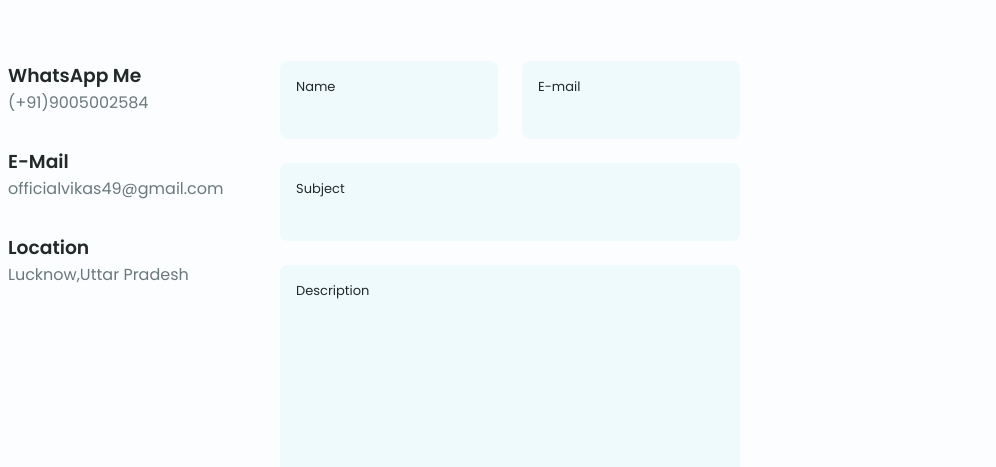
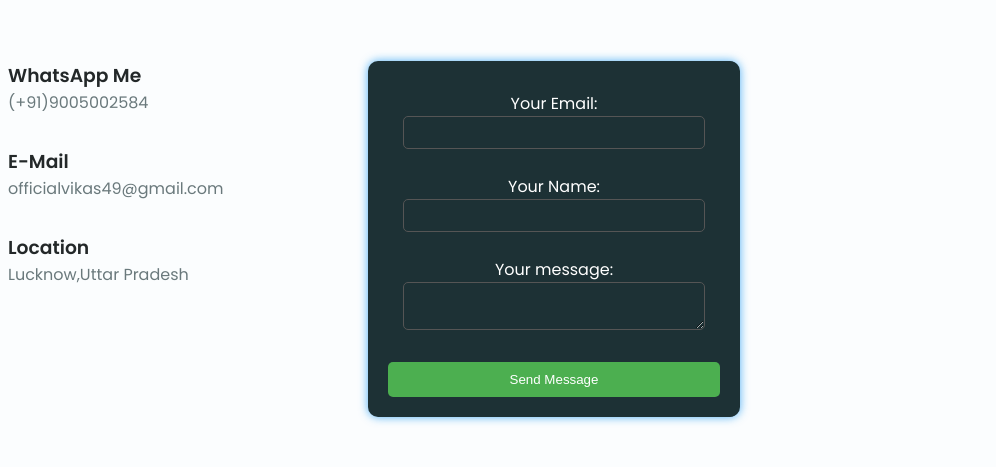
Before and after one commit to IVikaas/Portfolio.Vikas, a plain HTML site: page index.html in a window 1280 px wide. Shown: the part 5217-5684 px from the top of the page, 284-1280 px from the left. Drawn offline with nearby package versions, Linux system fonts and the light colour scheme.

Commit message:
Update index.html
added email sending feature

```diff
--- a/index.html
+++ b/index.html
@@ -918,7 +918,7 @@
                     </div>
                 </div>
 
-                <form action="" class="contact__form grid">
+<!--                 <form action="" class="contact__form grid">
                     <div class="contact__inputs grid">
                         <div class="contact__content">
                             <label for="" class="contact__label">Name</label>
@@ -947,7 +947,65 @@
                             <i class="uil uil-message button__icon"></i>
                         </a>
                     </div>
-                </form>
+                </form> -->
+
+
+
+                <form action="https://formspree.io/f/mzbnppzb" method="POST" style="
+        background-color: #1D3135; /* Dark form background color */
+        padding: 20px;
+        border-radius: 10px;
+        box-shadow: 0 0 10px rgba(5, 143, 241, 0.7);
+        max-width: 450px;
+        width: 100%;
+        text-align: center;">
+
+        <label style="display: block; margin: 10px 0; color: #fff;">Your Email:
+            <input type="email" name="email" style="
+                width: calc(100% - 30px);
+                padding: 8px;
+                margin-bottom: 15px;
+                border: 1px solid #555;
+                border-radius: 5px;
+                background-color: #1D3135; /* Dark input background color */
+                color: #fff;">
+        </label>
+
+        <label style="display: block; margin: 10px 0; color: #fff;">Your Name:
+            <input type="text" name="name" style="
+                width: calc(100% - 30px);
+                padding: 8px;
+                margin-bottom: 15px;
+                border: 1px solid #555;
+                border-radius: 5px;
+                background-color: #1D3135; /* Dark input background color */
+                color: #fff;">
+        </label>
+
+        <label style="display: block; margin: 10px 0; color: #fff;">Your message:
+            <textarea name="message" style="
+                width: calc(100% - 30px);
+                padding: 8px;
+                margin-bottom: 15px;
+                border: 1px solid #555;
+                border-radius: 5px;
+                background-color: #1D3135; /* Dark input background color */
+                color: #fff;"></textarea>
+        </label>
+
+        <button type="submit" style="
+            background-color: #4CAF50; /* Green button color */
+            color: #fff;
+            padding: 10px;
+            width: 100%;
+            border: none;
+            border-radius: 5px;
+            cursor: pointer;">Send Message</button>
+
+    </form>
+
+
+
             </div>
 
         </section>
```
